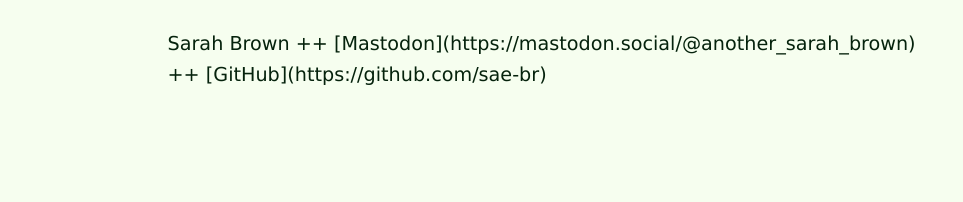
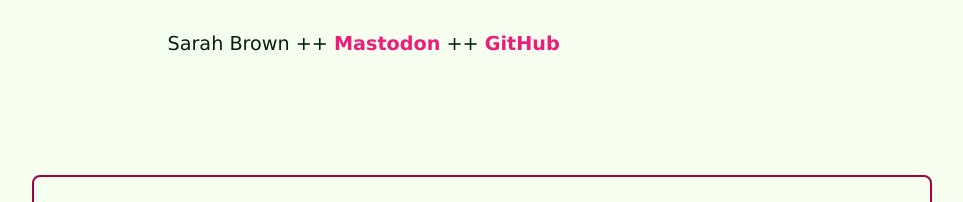
Before and after one commit to sae-br/questadon-11ty, an Eleventy site: page Index.njk in a window 1280 px wide. Shown: the part 338-540 px from the top of the page, without its empty margins (158-1121 px from the left). Built offline with nearby package versions, Linux system fonts and the light colour scheme; Eleventy itself is replaced by a stand-in of ours; files that its build step writes are made by us from their sources.

Commit message:
fixed homepage links

```diff
--- a/_includes/hero.njk
+++ b/_includes/hero.njk
@@ -4,8 +4,11 @@
       <img src="/assets/logo.svg" alt="Illustration of a pink dragon-like creature">
     </div>
     <div class="hero__content">
-    <h1 class="hero-title">A designer sets out to learn code and build things one curly bracket at a time.</h1>
-    <p class="hero-paragraph">Sarah Brown ++ [Mastodon](https://mastodon.social/@another_sarah_brown) ++ [GitHub](https://github.com/sae-br)
+      <h1 class="hero-title">A designer sets out to learn code and build things one curly bracket at a time.</h1>
+      <p class="hero-paragraph">
+        Sarah Brown ++
+        <a href="https://mastodon.social/@another_sarah_brown" rel="me">Mastodon</a> ++
+        <a href="https://github.com/sae-br" target="_blank" rel="noopener noreferrer">GitHub</a>
       </p>
     </div>
   </div>
```
